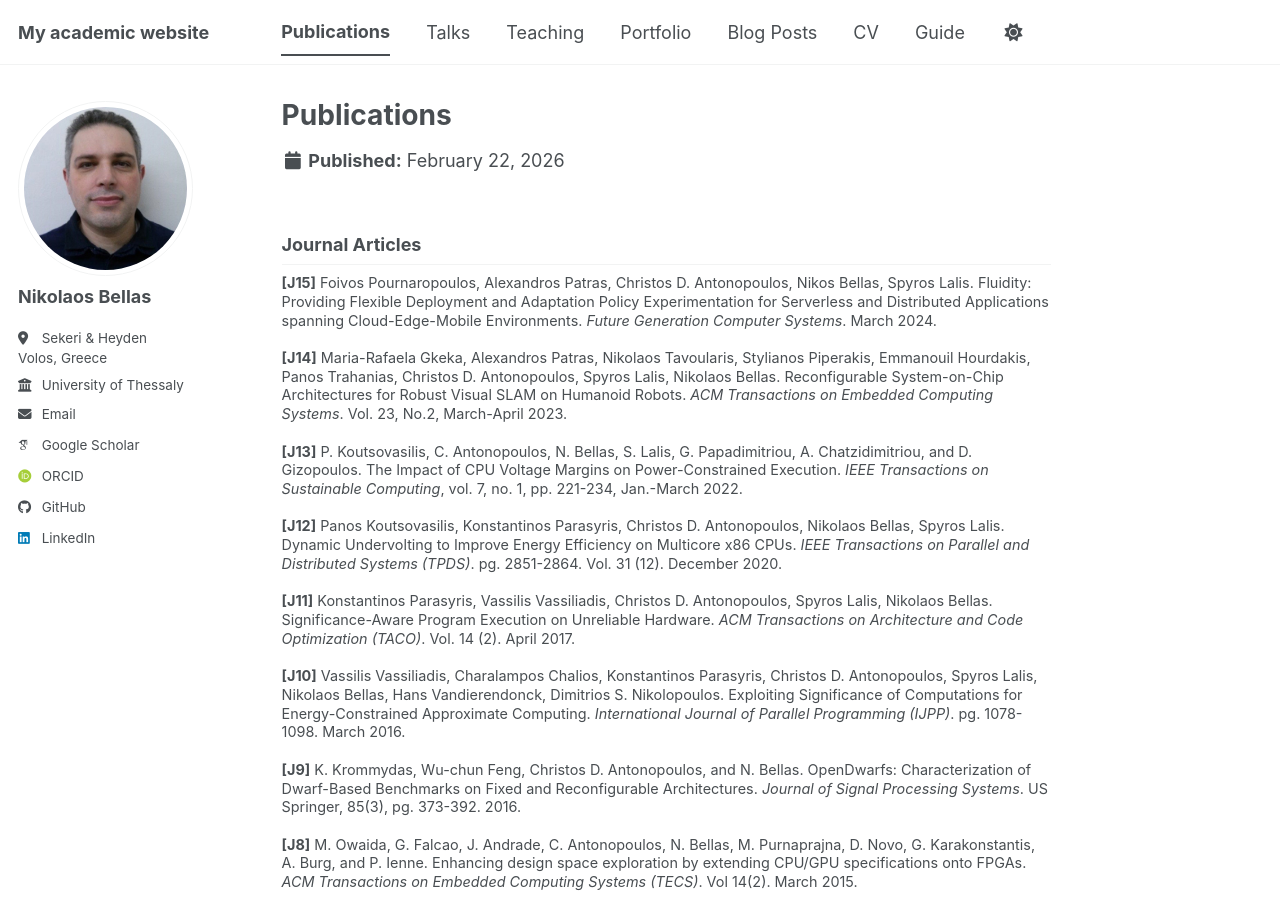
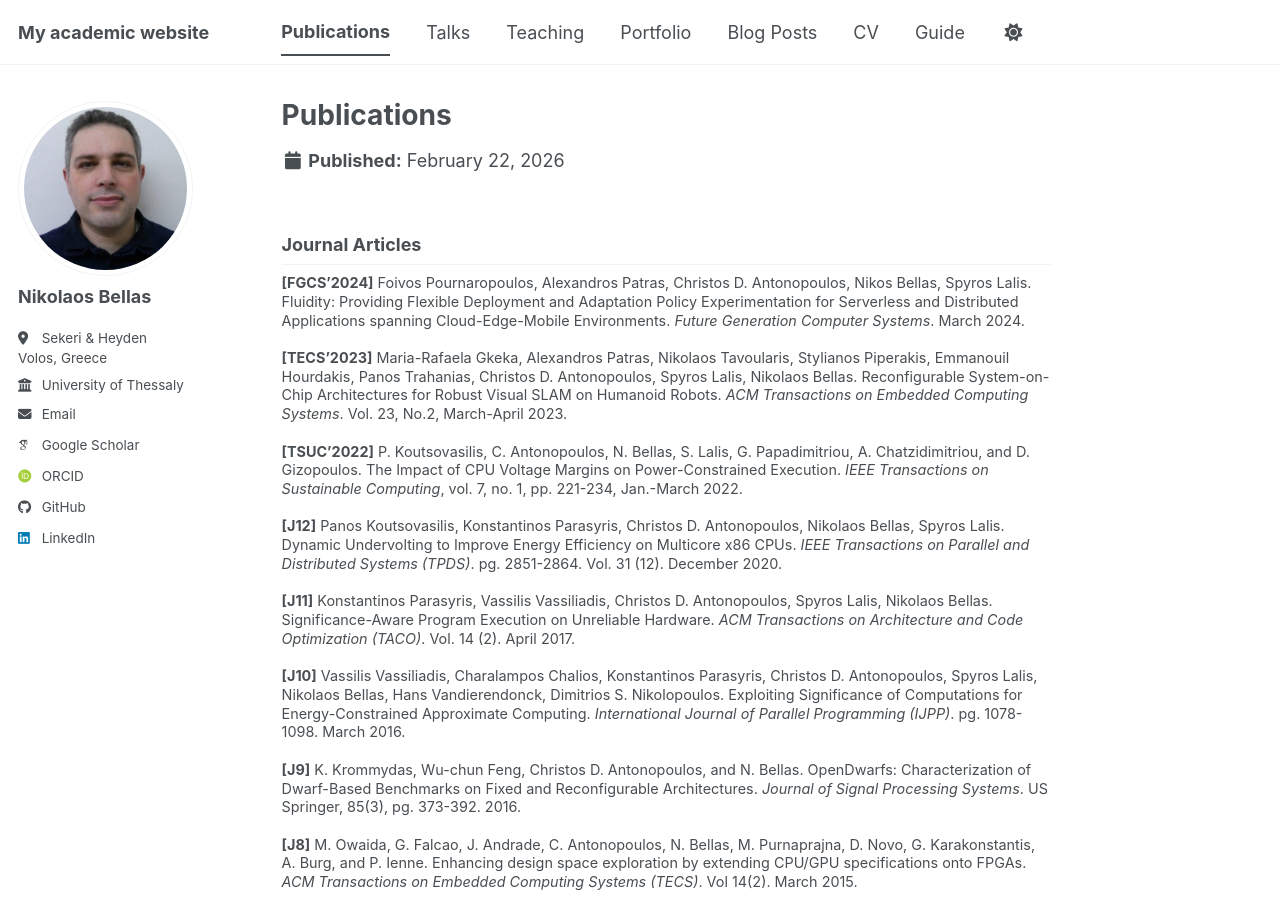
Before and after one commit to nbellas/nbellas.github.io, a Jekyll site: the page built from _publications/publications.md, in a window 1280 px wide and 900 px high. Built offline with Jekyll 4.4.1, drawn with Linux system fonts in a browser that asks for light colours; some web fonts are replaced; a script bundle is joined from its source files by our own code; library files that are not in the unit come from our copies.

Commit message:
Update publications.md

```diff
--- a/_publications/publications.md
+++ b/_publications/publications.md
@@ -12,12 +12,12 @@
 
 ## Journal Articles
 
-**[J15]** Foivos Pournaropoulos, Alexandros Patras, Christos D. Antonopoulos, Nikos Bellas, Spyros Lalis.
+**[FGCS'2024]** Foivos Pournaropoulos, Alexandros Patras, Christos D. Antonopoulos, Nikos Bellas, Spyros Lalis.
 Fluidity: Providing Flexible Deployment and Adaptation Policy Experimentation for Serverless and Distributed Applications spanning Cloud-Edge-Mobile Environments. *Future Generation Computer Systems*. March 2024.
 
-**[J14]** Maria-Rafaela Gkeka, Alexandros Patras, Nikolaos Tavoularis, Stylianos Piperakis, Emmanouil Hourdakis, Panos Trahanias, Christos D. Antonopoulos, Spyros Lalis, Nikolaos Bellas. Reconfigurable System-on-Chip Architectures for Robust Visual SLAM on Humanoid Robots. *ACM Transactions on Embedded Computing Systems*. Vol. 23, No.2, March-April 2023.
+**[TECS'2023]** Maria-Rafaela Gkeka, Alexandros Patras, Nikolaos Tavoularis, Stylianos Piperakis, Emmanouil Hourdakis, Panos Trahanias, Christos D. Antonopoulos, Spyros Lalis, Nikolaos Bellas. Reconfigurable System-on-Chip Architectures for Robust Visual SLAM on Humanoid Robots. *ACM Transactions on Embedded Computing Systems*. Vol. 23, No.2, March-April 2023.
 
-**[J13]** P. Koutsovasilis, C. Antonopoulos, N. Bellas, S. Lalis, G. Papadimitriou, A. Chatzidimitriou, and D. Gizopoulos. The Impact of CPU Voltage Margins on Power-Constrained Execution. *IEEE Transactions on Sustainable Computing*, vol. 7, no. 1, pp. 221-234, Jan.-March 2022.
+**[TSUC'2022]** P. Koutsovasilis, C. Antonopoulos, N. Bellas, S. Lalis, G. Papadimitriou, A. Chatzidimitriou, and D. Gizopoulos. The Impact of CPU Voltage Margins on Power-Constrained Execution. *IEEE Transactions on Sustainable Computing*, vol. 7, no. 1, pp. 221-234, Jan.-March 2022.
 
 **[J12]** Panos Koutsovasilis, Konstantinos Parasyris, Christos D. Antonopoulos, Nikolaos Bellas, Spyros Lalis.
 Dynamic Undervolting to Improve Energy Efficiency on Multicore x86 CPUs. *IEEE Transactions on Parallel and Distributed Systems (TPDS)*. pg. 2851-2864. Vol. 31 (12). December 2020.
```
